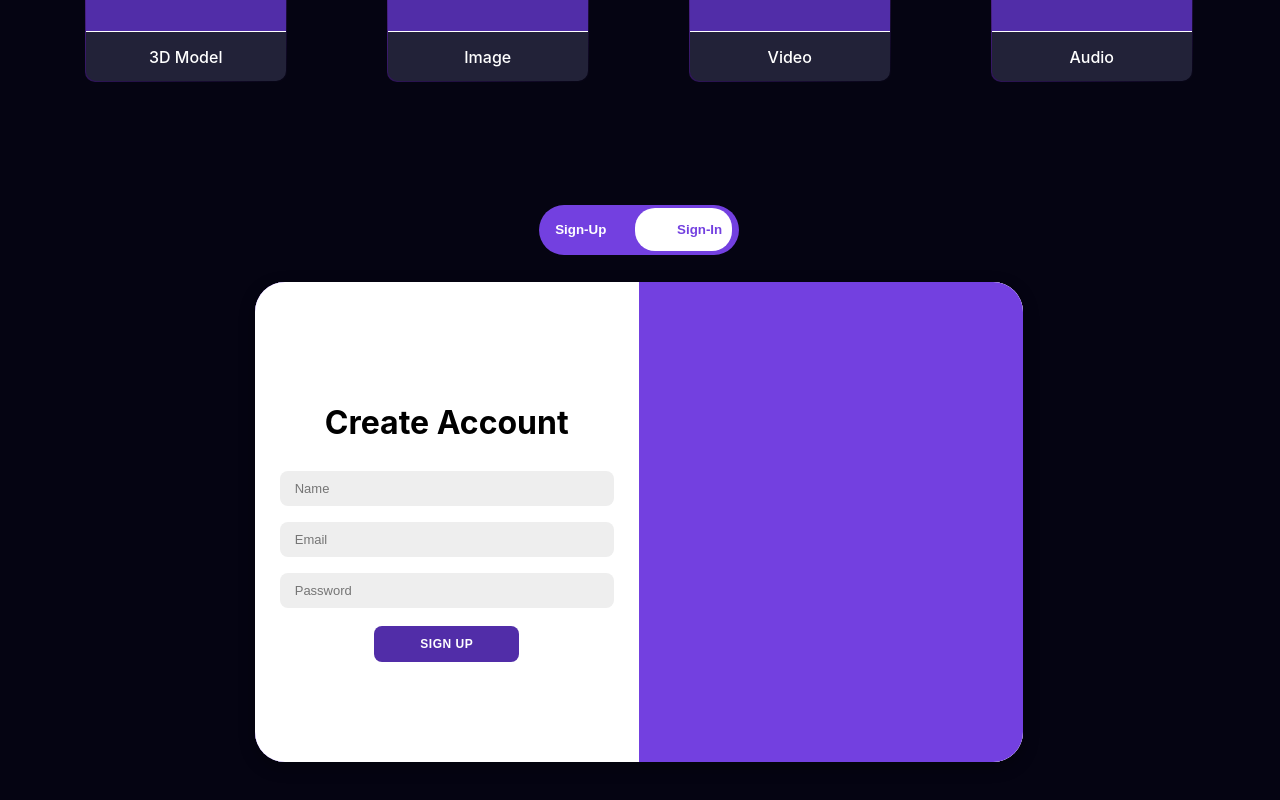
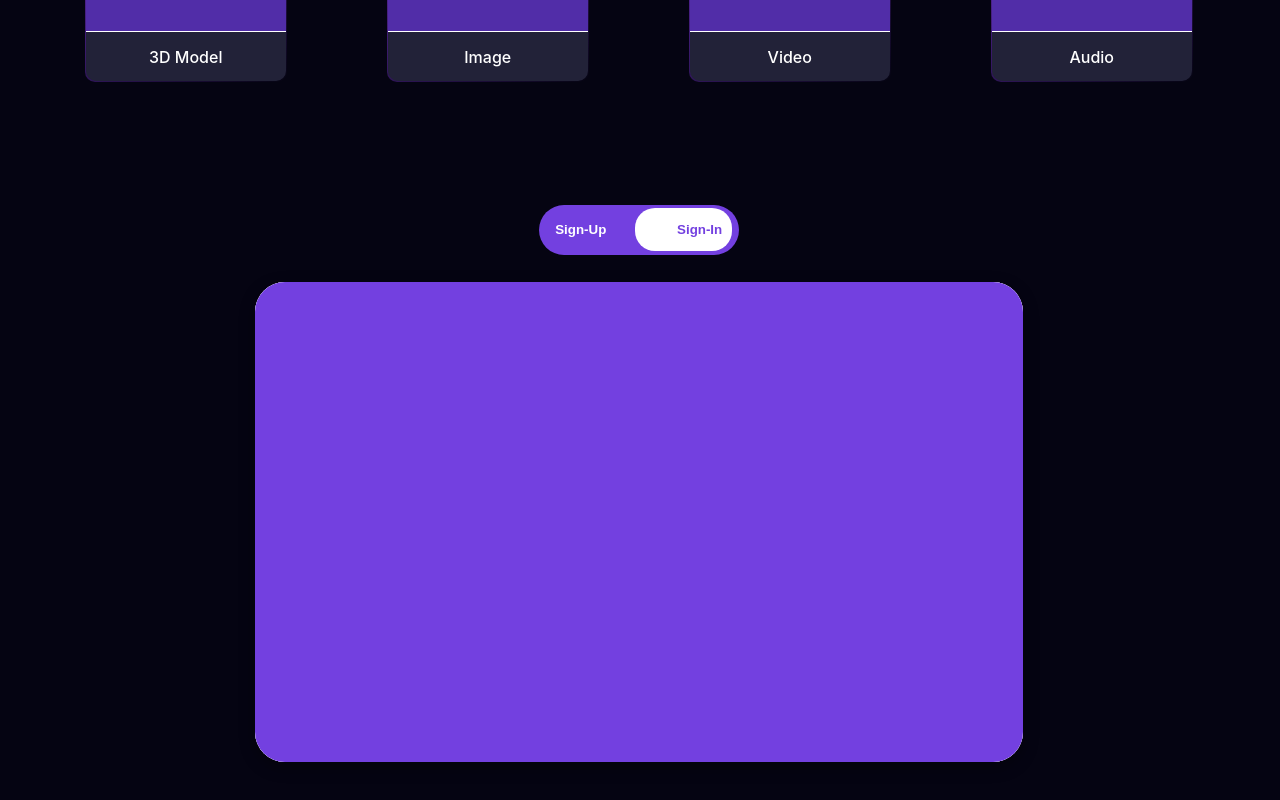
Before and after one commit to shaunpinto22/RENDERZHUB-GWS, a React (Create React App) app: page / in a window 1280 px wide. Shown: the part 1600-2400 px from the top of the page. Built offline with nearby package versions, Linux system fonts and the light colour scheme.

Commit message:
#updateByDz

```diff
--- a/src/components/get_started/Getstarted.jsx
+++ b/src/components/get_started/Getstarted.jsx
@@ -7,12 +7,16 @@ import logo1 from "../svg/RenderzHub.svg";
 const Getstarted = () => {
 
   const [selectedTool, setSelectedTool] = useState('sign-up');
-  // const [checked, setChecked] = useState(false);
 
   const handleToolClick = (tool) => {
     setSelectedTool((prevTool) => (prevTool === tool ? tool : tool));
   };
 
+  const [isChecked, setIsChecked] = useState(false);
+
+  const handleCheckboxChange = () => {
+    setIsChecked(!isChecked);
+  };
 
   // const getToolStyles = (tool) => {
   //   return selectedTool === tool
@@ -56,17 +60,17 @@ const Getstarted = () => {
   //   }
   // };
 
-  const getToolStyles = (tool) => {
-    return {
-      position: 'relative',
-      background: selectedTool === tool ? 'var(--btn-bg-color)' : 'var(--btn-bg-color-hover)',
-      color: selectedTool === tool ? 'var(--btn-text-color)' : 'var(--btn-text-color-hover)',
-      width: '70px',
-      height: '35px',
-      transform: selectedTool === 'sign-up' ? 'translateX(0%)' : 'translateX(100%)',
-      transition: 'all 0.6s ease-in-out',
-    };
-  };
+  // const getToolStyles = (tool) => {
+  //   return {
+  //     position: 'relative',
+  //     background: selectedTool === tool ? 'var(--btn-bg-color)' : 'var(--btn-bg-color-hover)',
+  //     color: selectedTool === tool ? 'var(--btn-text-color)' : 'var(--btn-text-color-hover)',
+  //     width: '70px',
+  //     height: '35px',
+  //     transform: selectedTool === 'sign-up' ? 'translateX(0%)' : 'translateX(100%)',
+  //     transition: 'all 0.6s ease-in-out',
+  //   };
+  // };
 
   return (
     <div className="GetStartedContainer">
@@ -118,11 +122,11 @@ const Getstarted = () => {
       <div className='cred-Container'>
         <div className='credSlider'>
          <span className='switch'>
-          <input type="checkbox" id='switcher'/>
+          <input type="checkbox" id='switcher' onChange={handleCheckboxChange} checked={isChecked}/>
           <label htmlFor="switcher"></label>
          </span>
         </div>
-        <div className='container-credentials' id="container-credentials">
+        <div className={`container-credentials ${isChecked ? 'slide-in' : ''}`} id="container-credentials">
           <div className='form-container sign-up'>
             <form>
               <h1>Create Account</h1>
--- a/src/components/get_started/getstarted.css
+++ b/src/components/get_started/getstarted.css
@@ -278,7 +278,14 @@
     height: 100%;
     width: 100%;
     position: absolute;
-    z-index: 2;
+    transform: translateX(50%);
+    z-index: 5;
+    transition: transform 0.5s ease-in-out;
+    transform: translateX(0%);
+}
+
+.switchForm .slide-in{
+    transform: translateX(-50%);
 }
 
 
@@ -397,7 +404,7 @@
 .container-credentials .sign-up{
     transform: translateX(100%);
     /* opacity: 1; */
-    z-index: 5;
+    z-index: 2;
     animation: move 0.6s;
 }
 
@@ -412,20 +419,6 @@
     }
 } */
 
-.container-credentials>.form-container>form>.social-icons{
-    margin: 20px 0;
-}
-
-.container-credentials>.form-container>form>.social-icons>a{
-    border: 1px solid #ccc;
-    border-radius: 20%;
-    display: inline-flex;
-    justify-content: center;
-    align-items: center;
-    margin: 0 3px;
-    width: 40px;
-    height: 40px;
-}
 
 .toggle-container{
     position: absolute;
@@ -439,10 +432,6 @@
     z-index: 1000;
 }
 
-.container-credentials.active .toggle-container{
-    transform: translateX(-100%);
-    border-radius: 0 150px 100px 0;
-}
 
 .toggle{
     background-color: #512da8;
```
